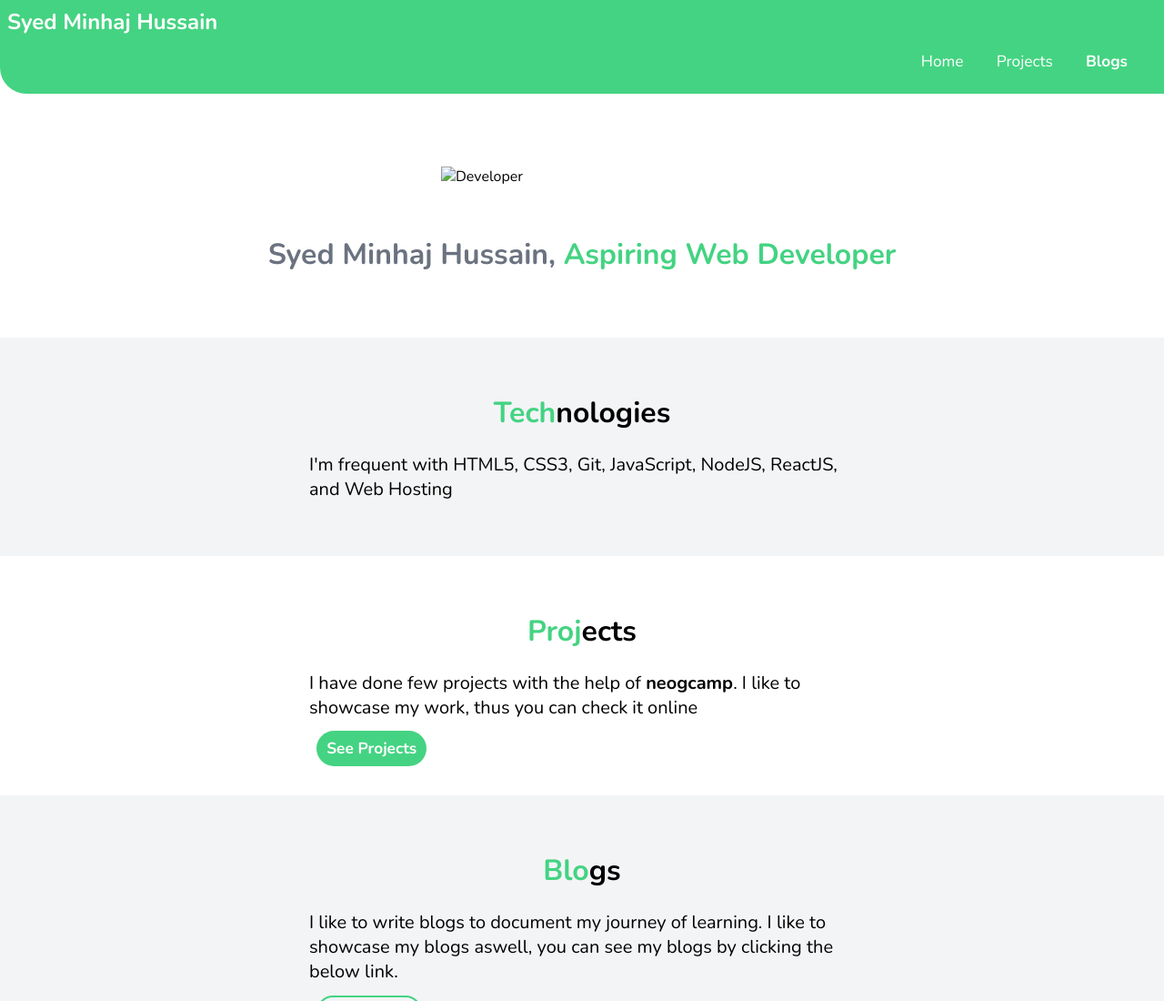
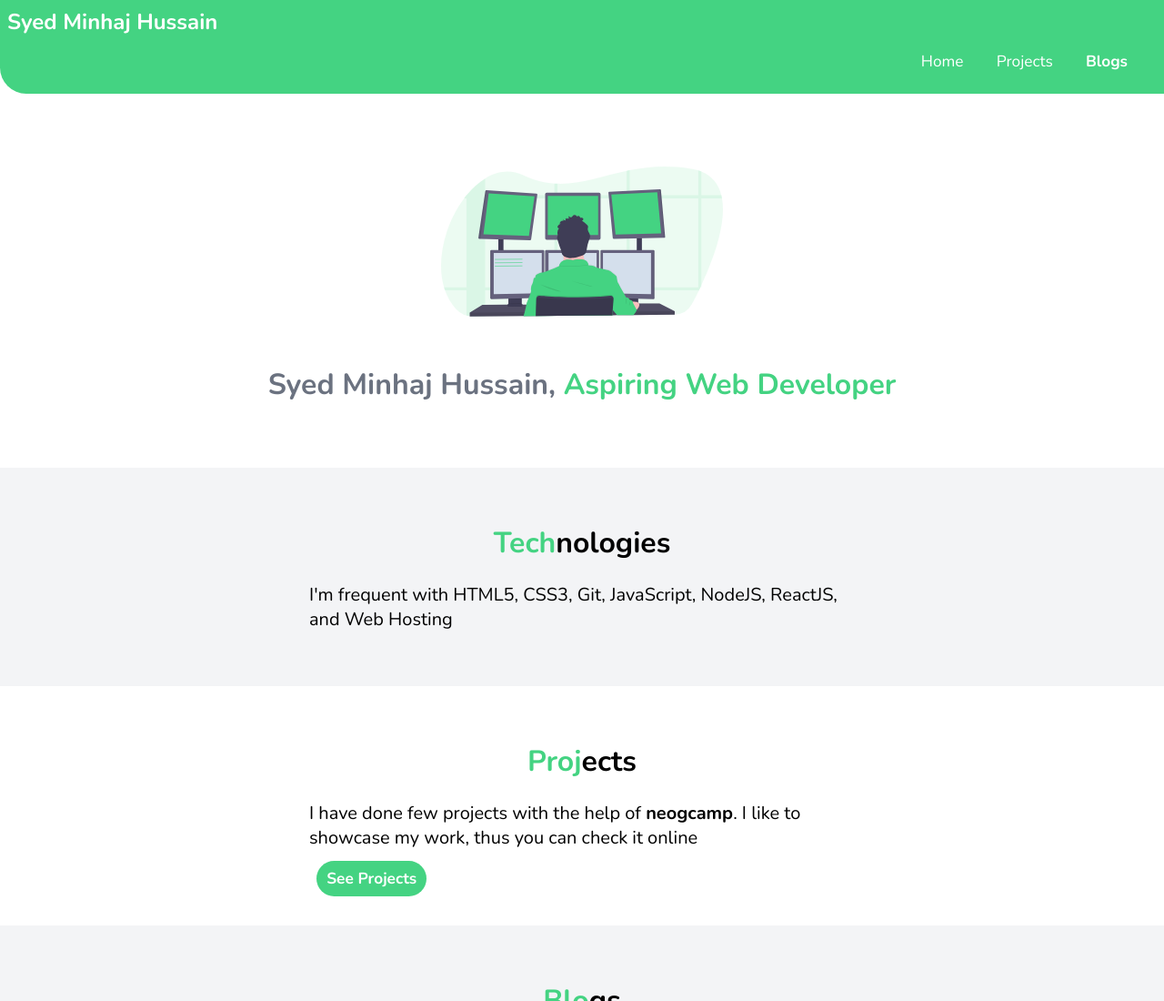
Before and after one commit to syed-minhaj-hussain/My-Portfolio, a plain HTML site: page blogs/blogs.html in a window 1280 px wide. Shown: the top 1100 px of the page at 91% size. Drawn offline with nearby package versions, Linux system fonts and the light colour scheme.

Commit message:
updated html

```diff
--- a/blogs/blogs.html
+++ b/blogs/blogs.html
@@ -20,7 +20,7 @@
 
     <!-- header -->
     <header class="hero">
-        <img src="images/minhaj.svg" alt="Developer" class="hero-img">
+        <img src="/images/minhaj.svg" alt="Developer" class="hero-img">
         <h1>Syed Minhaj Hussain, <span class="hero-heading">Aspiring Web Developer</span></h1>
     </header>
 
```
Also changed, not shown: index.html (+1 -1 lines), projects/projects.html (+1 -1 lines).
